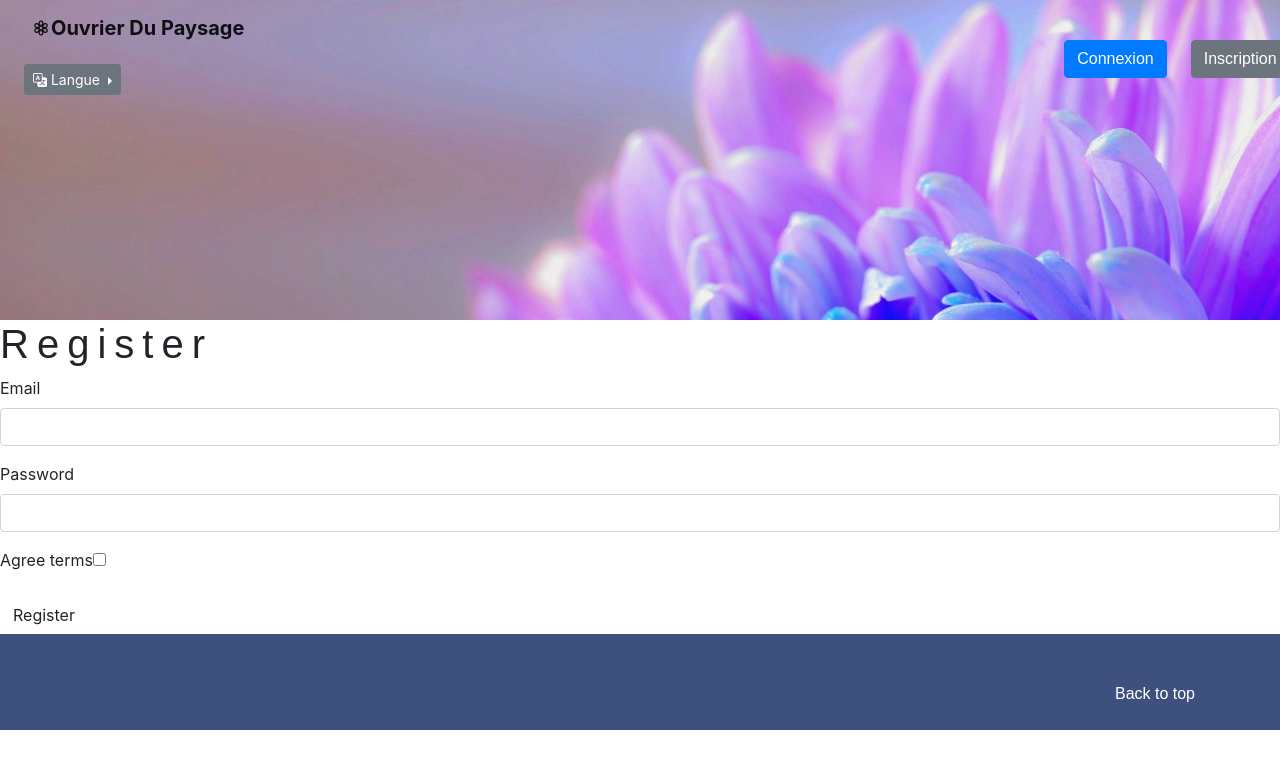
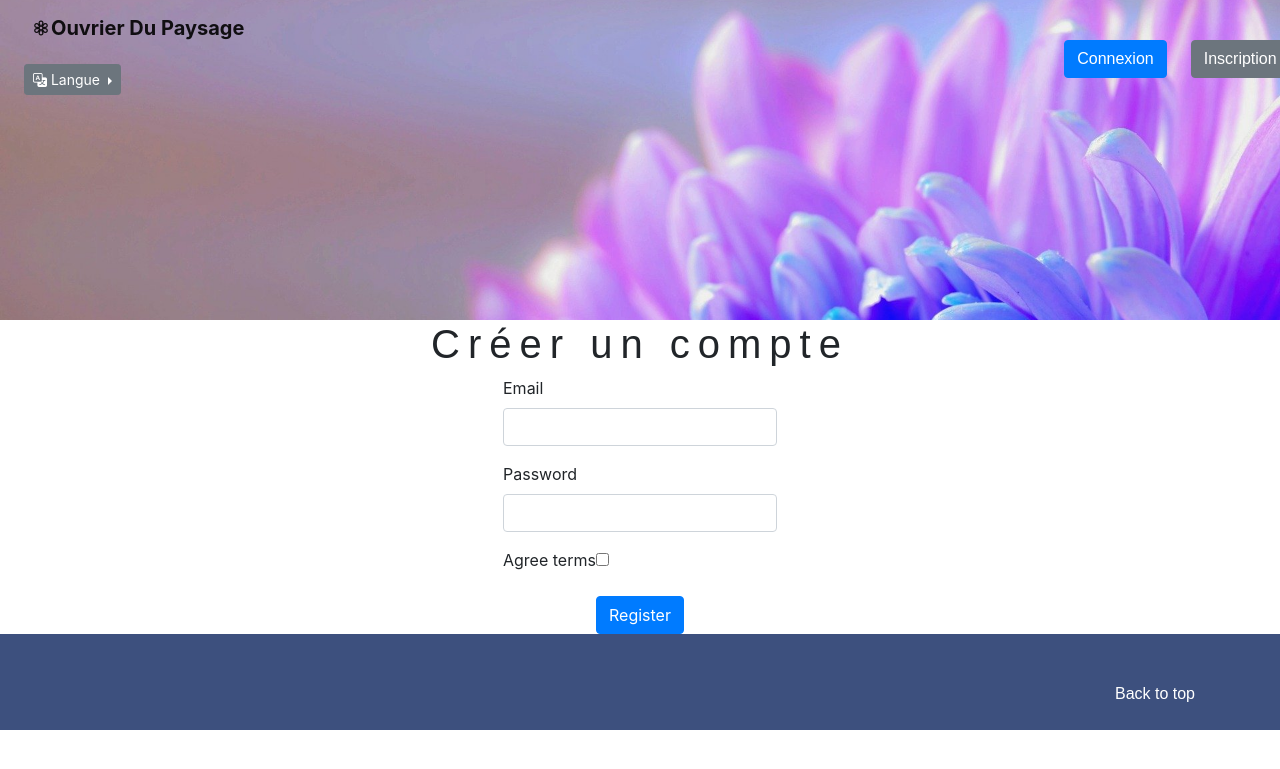
Before and after one commit to QMartineau/NewProjetPlantes, a Symfony app: template templates/registration/register.html.twig in a window 1280 px wide. Shown: the top 769 px of the page. Run offline with Twig, Linux system fonts and the light colour scheme; the template is opened without the code that fills it, so the values that code supplies are empty; form fields are guessed from the names that the template uses; some libraries are stand-ins or nearby versions.

Commit message:
modif register form

```diff
--- a/templates/registration/register.html.twig
+++ b/templates/registration/register.html.twig
@@ -7,15 +7,26 @@
         <div class="alert alert-danger" role="alert">{{ flashError }}</div>
     {% endfor %}
 
-    <h1>Register</h1>
+    <h1 class="text-center">Créer un compte</h1>
+    <div class="col-6 mx-auto d-flex flex-column align-items-center">
+
 
     {{ form_start(registrationForm) }}
+        <div class="justify-content-between">
+
         {{ form_row(registrationForm.email) }}
+        </div>
+
         {{ form_row(registrationForm.plainPassword, {
             label: 'Password'
         }) }}
+
         {{ form_row(registrationForm.agreeTerms) }}
+        <div class="text-center">
+            <button type="submit" class="btn btn-primary">Register</button>
+        </div>
 
-        <button type="submit" class="btn">Register</button>
     {{ form_end(registrationForm) }}
+    </div>
+
 {% endblock %}
```
